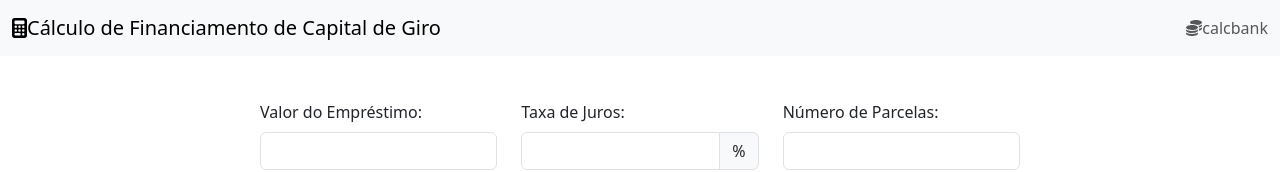
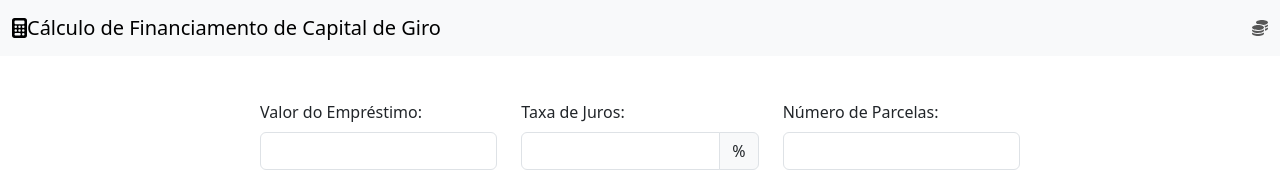
Before and after one commit to joanamds/app-calc-financiamento, a React (Create React App) app: page / in a window 1280 px wide. Shown: the top 172 px of the page. Built offline with nearby package versions, Linux system fonts and the light colour scheme.

Commit message:
atualizando app

```diff
--- a/src/components/Header.tsx
+++ b/src/components/Header.tsx
@@ -13,7 +13,6 @@ function Header() {
         </NavbarText>
         <NavbarText>
             <FontAwesomeIcon icon={ faCoins } />
-            calcbank
         </NavbarText>
         </Navbar>
     );
```
